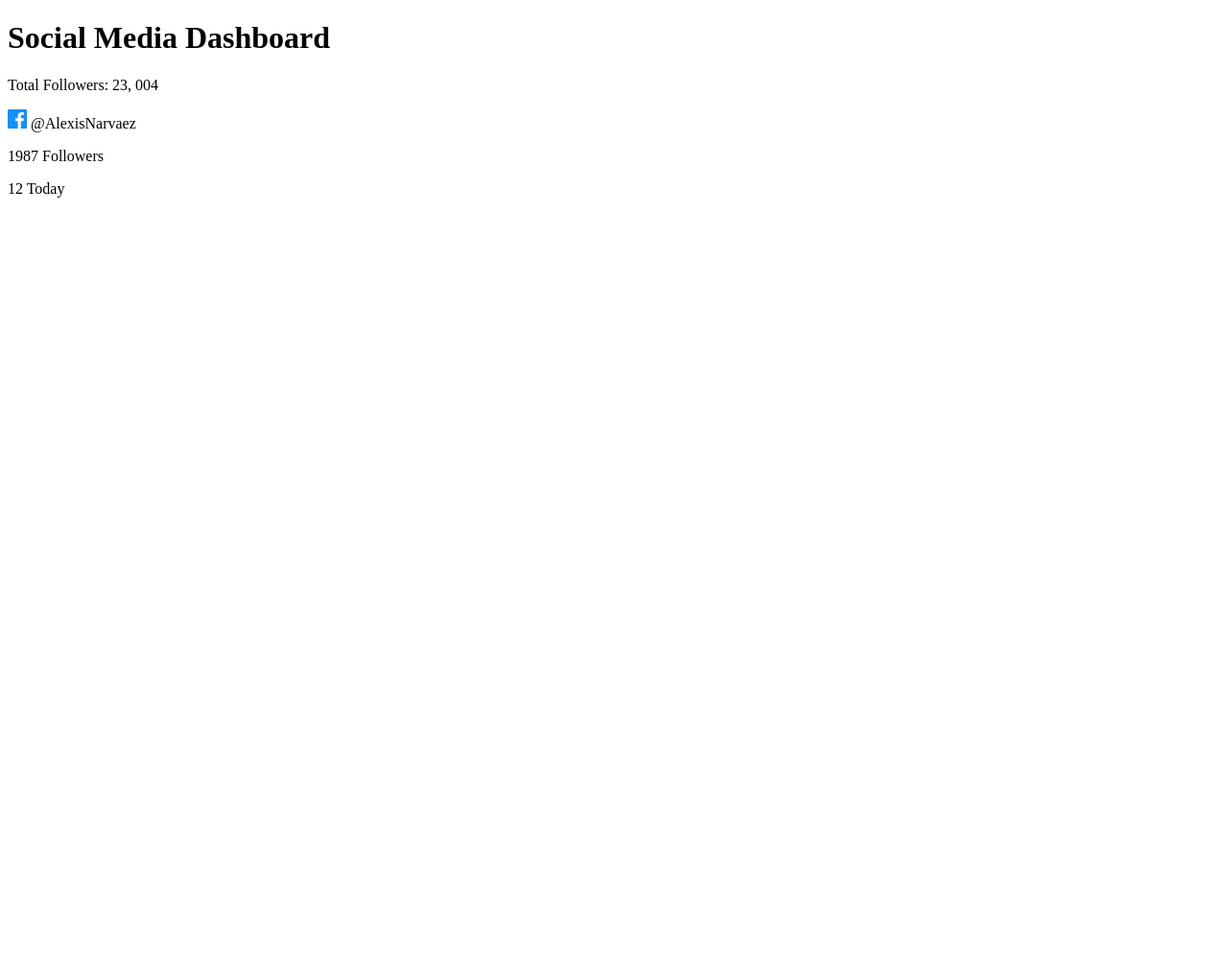
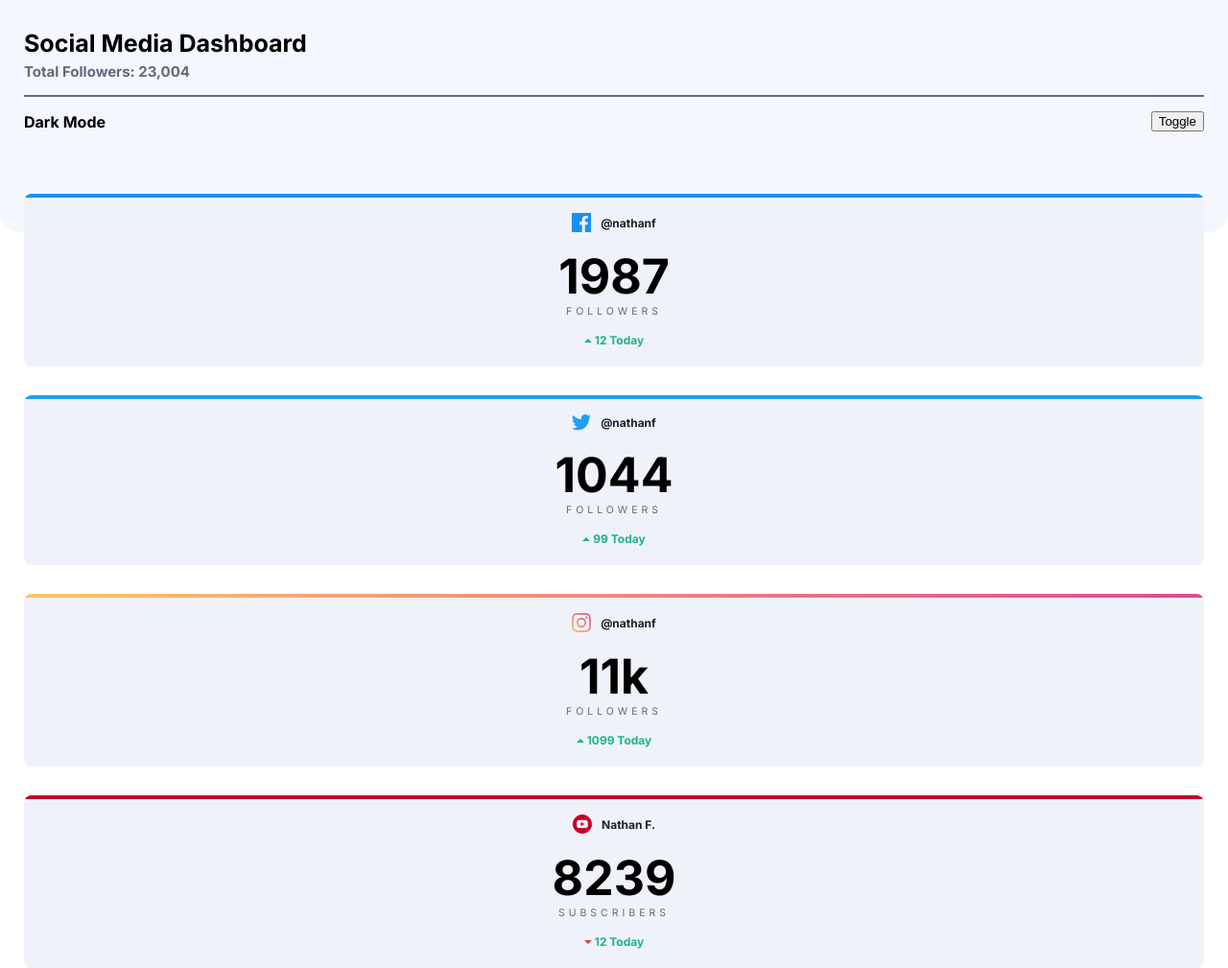
Before and after one commit to AlexisNarvaez97/Frontend-Mentor-Social-Media-Dashboard-, a plain HTML site: page index.html in a window 1280 px wide. Shown: the whole page at 96% size. Before the commit the page ends 800 px from the top, so only its background shows below. Drawn offline with Linux system fonts and the light colour scheme.

Commit message:
Header and cards styles

```diff
--- a/css/styles.css
+++ b/css/styles.css
@@ -0,0 +1,169 @@
+/* *,
+*::before,
+*::after {
+    padding: 0;
+    margin: 0;
+    box-sizing: border-box;
+} */
+
+:root {
+    --lime-green: hsl(163, 72%, 41%);
+    --bright-red: hsl(356, 69%, 56%);
+    --facebook: hsl(208, 92%, 53%);
+    --twitter: hsl(203, 89%, 53%);
+    --instagram-1:hsl(37, 97%, 70%);
+    --instagram-2: hsl(329, 70%, 58%);
+    --youtube: hsl(348, 97%, 39%);
+    }
+
+body {
+    margin: 0;
+    font-family: 'Inter', sans-serif;
+}
+
+.header {
+    background-color: hsl(225, 100%, 98%);
+    padding-bottom: 100px;
+    border-radius: 0 0 20px 20px;
+}
+
+.header h1 {
+    margin: 0;
+    padding: 30px 0 0;
+    font-size: 25px;
+}
+
+.header-text {
+    margin: 0;
+    padding-top: 5px;
+    font-size: 15px;
+    font-weight: 700;
+    color: hsl(228, 12%, 44%);
+    border-bottom: 2px solid hsl(228, 12%, 44%);
+    padding-bottom: 15px;
+    margin-bottom: 10px;
+}
+
+.top-cards {
+    margin-top: -40px;
+}
+
+.wrapper {
+    padding: 0 25px;
+}
+
+.grid {
+    display: grid;
+    grid-row-gap: 30px;
+}
+
+.card {
+    /* border: 1px solid red; */
+    border-radius: 8px;
+    overflow: hidden;
+    background-color: hsl(227, 47%, 96%);
+    text-align: center;
+    /* margin-bottom: 30px; */
+}
+
+.card.facebook::before {
+    content: "";
+    height: 4px;
+    display: block;
+    background: var(--facebook);
+}
+.card.twitter::before {
+    content: "";
+    height: 4px;
+    display: block;
+    background: var(--twitter);
+}
+
+.card.instagram::before {
+    content: "";
+    height: 4px;
+    display: block;
+    background: linear-gradient(to right, var(--instagram-1), var(--instagram-2));
+}
+
+.card.youtube::before {
+    content: "";
+    height: 4px;
+    display: block;
+    background: var(--youtube);
+}
+
+.card::before {
+    /* content: "";
+    height: 4px;
+    display: block;
+    background: blue; */
+}
+
+.card-followers {
+    display: flex;
+    flex-direction: column;
+    /* border: 1px solid purple; */
+}
+
+.card-followers-numbers {
+    font-size: 50px;
+    font-weight: 700;
+}
+
+.card-followers-title {
+    /* border: 1px solid blue; */
+    color: hsl(228, 12%, 44%);
+    font-size: 10.5px;
+    font-weight: 400;
+    text-transform: uppercase;
+    letter-spacing: 4px;
+}
+
+.card-social {
+    display: flex;
+    justify-content: center;
+    align-items: center;
+}
+
+.card-social img {
+    margin-right: 10px;
+}
+
+.card-social span {
+    font-size: 12px;
+    color: hsl(230, 17%, 14%);
+    font-weight: 700;
+}
+
+.card-followers-count {
+    display: flex;
+    justify-content: center;
+    align-items: center;
+    margin-bottom: 20px;
+}
+
+.card-followers-count img {
+    margin-right: 3px;
+}
+
+.card-followers-count span {
+    font-size: 12px;
+    color: hsl(163, 72%, 41%);
+    font-weight: 700;
+}
+
+.toggle p {
+    margin: 0;
+}
+
+.toggle {
+    padding: 5px 0;
+    display: flex;
+    align-items: center;
+    justify-content: space-between;
+}
+
+.toggle-text {
+    font-weight: 700;
+}
--- a/index.html
+++ b/index.html
@@ -1,40 +1,97 @@
 <!DOCTYPE html>
 <html lang="en">
   <head>
-  <meta charset="UTF-8">
-  <meta name="viewport" content="width=device-width, initial-scale=1.0">
-  <link rel="icon" type="image/png" sizes="32x32" href="./images/favicon-32x32.png">
+    <meta charset="UTF-8" />
+    <meta name="viewport" content="width=device-width, initial-scale=1.0" />
+    <link
+      rel="icon"
+      type="image/png"
+      sizes="32x32"
+      href="./images/favicon-32x32.png"
+    />
     <title>Frontend Mentor | [Social Media Dashboard]</title>
-  <link href="https://fonts.googleapis.com/css2?family=Inter:wght@400;700&display=swap" rel="stylesheet">
-  <link rel="stylesheet" href="style.scss">
+    <link
+      href="https://fonts.googleapis.com/css2?family=Inter:wght@400;700&display=swap"
+      rel="stylesheet"
+    />
+    <link rel="stylesheet" href="css/styles.css" />
   </head>
   <body>
-
-  <header>
+    <header class="header">
       <div class="wrapper">
         <h1>Social Media Dashboard</h1>
-      <p>Total Followers: 23, 004</p>
+        <p class="header-text">Total Followers: <span> 23,004</span> </p>
+        <div class="toggle">
+          <p class="toggle-text">Dark Mode</p>
+          <button class="toggle-btn"> Toggle </button>
+        </div>
       </div>
     </header>
 
-  <section>
-    <article class="card">
-      <p>
-        <img src="images/icon-facebook.svg" alt="">
-        @AlexisNarvaez
+    <section class="top-cards">
+      <div class="wrapper">
+        <div class="grid">
+          <article class="card facebook">
+            <p class="card-social">
+              <img src="images/icon-facebook.svg" alt="" />
+              <span> @nathanf </span>
             </p>
-      <p>
-        <span>1987</span>
-        <span>Followers</span>
+            <p class="card-followers">
+              <span class="card-followers-numbers">1987</span>
+              <span class="card-followers-title">Followers</span>
             </p>
-      <p>
-        12 Today
+            <p class="card-followers-count">
+              <img src="images/icon-up.svg" alt="" />
+              <span> 12 Today </span>
             </p>
           </article>
+
+          <article class="card twitter">
+            <p class="card-social">
+              <img src="images/icon-twitter.svg" alt="" />
+              <span> @nathanf </span>
+            </p>
+            <p class="card-followers">
+              <span class="card-followers-numbers">1044</span>
+              <span class="card-followers-title">Followers</span>
+            </p>
+            <p class="card-followers-count">
+              <img src="images/icon-up.svg" alt="" />
+              <span> 99 Today </span>
+            </p>
+          </article>
+
+          <article class="card instagram">
+            <p class="card-social">
+              <img src="images/icon-instagram.svg" alt="" />
+              <span> @nathanf </span>
+            </p>
+            <p class="card-followers">
+              <span class="card-followers-numbers">11k</span>
+              <span class="card-followers-title">Followers</span>
+            </p>
+            <p class="card-followers-count">
+              <img src="images/icon-up.svg" alt="" />
+              <span> 1099 Today </span>
+            </p>
+          </article>
+
+          <article class="card youtube">
+            <p class="card-social">
+              <img src="images/icon-youtube.svg" alt="" />
+              <span> Nathan F. </span>
+            </p>
+            <p class="card-followers">
+              <span class="card-followers-numbers">8239</span>
+              <span class="card-followers-title">Subscribers</span>
+            </p>
+            <p class="card-followers-count">
+              <img src="images/icon-down.svg" alt="" />
+              <span> 12 Today </span>
+            </p>
+          </article>
+        </div>
+      </div>
     </section>
-
-
-
-
   </body>
 </html>
```
Lines whose indentation alone changed are shown as unchanged.
